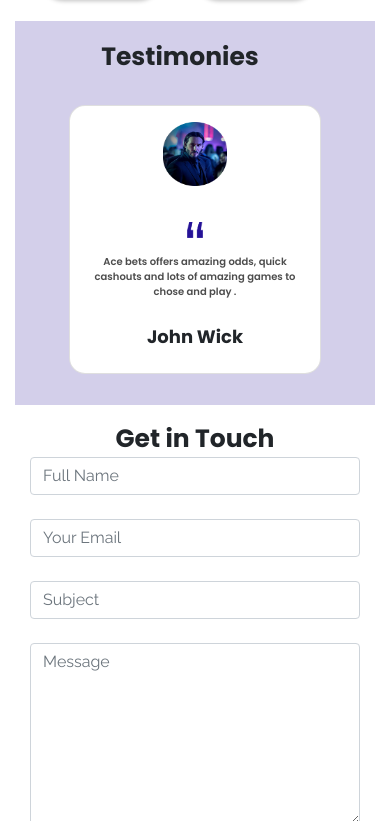
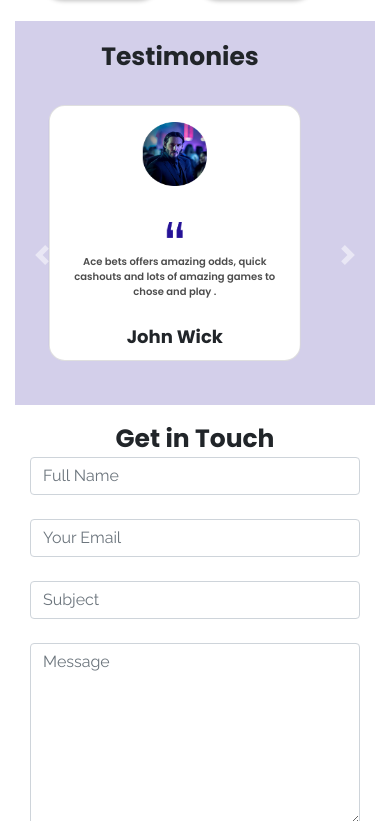
Before and after one commit to Whayasay392/Acebet-app, a plain HTML site: page index.html in a window 390 px wide. Shown: the part 2167-2988 px from the top of the page. Drawn offline with nearby package versions, Linux system fonts and the light colour scheme.

Commit message:
updated bettingpage

```diff
--- a/index.html
+++ b/index.html
@@ -214,7 +214,22 @@
           <div class="row col-12 my-2 my-sm-1 justify-content-center ">
             <h6 class="text-center" id="testimonies-heading">Testimonies</h6>
           </div>
+          <div id="carouselExampleControls" class="carousel slide mx-auto " data-ride="carousel">
+            <div class="carousel-inner">
+              <div class="carousel-item active" id="carousel-items">
+                <div class="card h-50 mx-auto mt-1 mb-5 py-1 pt-3 pb-2 pb-xl-1 pt-xl-5 " id="card">
+                  <img src="images/Wick.png" class="img-fluid mx-auto " alt="..." id="card-img">
+                  <div class="card-body mb-4 mb-lg-0">
 
+                    <img class="img-fluid mx-auto text-center my-3 my-sm-1 d-block" src="images/quote.png" alt="" id="card-quote">
+                    <p class=" text-center mb-2 mb-xl-5 " id="testimonies-paragraph">Ace bets offers amazing odds, quick cashouts
+                      and lots of amazing games  to chose and play
+                      .</p>
+                  <h4 class="text-center" id="testimonies-name">John Wick</h4>
+                  </div>
+                </div>
+              </div>
+              <div class="carousel-item" id="carousel-items">
                 <div class="card mx-auto mt-1 mb-5 py-1 pt-3 pb-2 pb-xl-1 pt-xl-5 " id="card">
                   <img src="images/Wick.png" class="img-fluid mx-auto " alt="..." id="card-img">
                   <div class="card-body mb-4 mb-lg-0">
@@ -226,6 +241,29 @@
                   <h4 class="text-center" id="testimonies-name">John Wick</h4>
                   </div>
                 </div>
+              </div>
+              <div class="carousel-item" id="carousel-items">
+                <div class="card mx-auto mt-1 mb-5 py-1 pt-3 pb-2 pb-xl-1 pt-xl-5 " id="card">
+                  <img src="images/Wick.png" class="img-fluid mx-auto " alt="..." id="card-img">
+                  <div class="card-body mb-4 mb-lg-0">
+
+                    <img class="img-fluid mx-auto text-center my-3 my-sm-1 d-block" src="images/quote.png" alt="" id="card-quote">
+                    <p class=" text-center mb-2 mb-xl-5 " id="testimonies-paragraph">Ace bets offers amazing odds, quick cashouts
+                      and lots of amazing games  to chose and play
+                      .</p>
+                  <h4 class="text-center" id="testimonies-name">John Wick</h4>
+                  </div>
+                </div>
+              </div>
+            </div>
+
+            <a href="#carouselExampleControls" role="button"data-slide="prev" class="carousel-control-prev">
+              <span class="carousel-control-prev-icon"></span>
+            </a>
+            <a href="#carouselExampleControls" role="button" data-slide="next" class="carousel-control-next">
+              <span class="carousel-control-next-icon"></span>
+            </a>
+          </div><br>
       </section><br>
 
 
--- a/style.css
+++ b/style.css
@@ -3,6 +3,10 @@
     padding: 0;
     box-sizing: border-box;
 }
+html {
+    scroll-behavior: smooth;
+  }
+
 body    {
     font-family: 'Raleway';
 }
@@ -207,6 +211,7 @@ a:hover {
 #testimonies-section    {
     background: rgba(37, 18, 151, 0.2);
     height: 45rem;
+    max-height: 45rem;
     width: 100vw;
 
 }
@@ -456,6 +461,12 @@ a {
     width: 100%;
     margin: 0;
 }
+.card   {
+    height: 16rem!important;
+}
+/* .carousel-item {
+    height: 16rem!important;
+} */
 #testimonies-heading    {
     font-size: 25px;
 }
@@ -476,7 +487,7 @@ a {
 #card   {
     margin-bottom: 1rem;
     width: 70%;
-    height: 70%;
+    height: 20rem;
 }
 #card-img   {
     height: 4rem;
```
Lines whose indentation alone changed are shown as unchanged.
